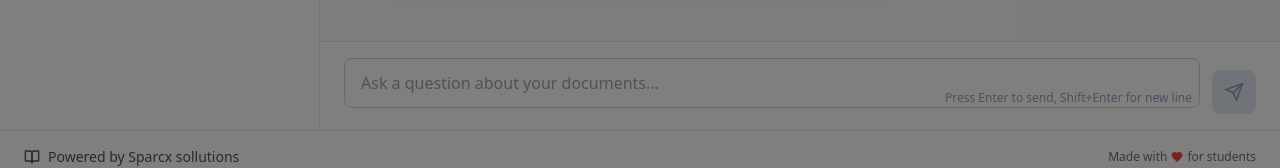
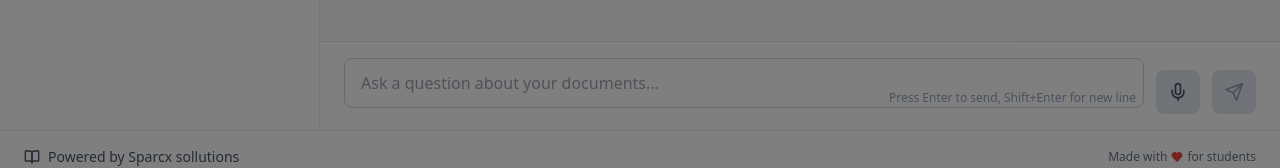
Before and after one commit to inno-vin/studymate-frontend, a React (Create React App) app: page / in a window 1280 px wide. Shown: the part 617-785 px from the top of the page. Built offline with nearby package versions, Linux system fonts and the light colour scheme.

Commit message:
Update ChatInterface.js

```diff
--- a/src/components/ChatInterface.js
+++ b/src/components/ChatInterface.js
@@ -1,13 +1,15 @@
 import React, { useState, useRef, useEffect } from 'react';
 import { motion, AnimatePresence } from 'framer-motion';
-import { Send, Bot, FileText } from 'lucide-react';
+import { Send, Bot, FileText, Mic, MicOff } from 'lucide-react';
 import ChatMessage from './ChatMessage';
 
 const ChatInterface = ({ chatHistory, onSendMessage, isLoading, uploadedDocs }) => {
   const [message, setMessage] = useState('');
   const [isTyping, setIsTyping] = useState(false);
+  const [listening, setListening] = useState(false);
   const messagesEndRef = useRef(null);
   const textareaRef = useRef(null);
+  const recognitionRef = useRef(null);
 
   const scrollToBottom = () => {
     messagesEndRef.current?.scrollIntoView({ behavior: 'smooth' });
@@ -30,8 +32,6 @@ const ChatInterface = ({ chatHistory, onSendMessage, isLoading, uploadedDocs })
     if (message.trim() && !isLoading) {
       onSendMessage(message.trim());
       setMessage('');
-
-      // Reset textarea height
       if (textareaRef.current) {
         textareaRef.current.style.height = 'auto';
       }
@@ -47,8 +47,6 @@ const ChatInterface = ({ chatHistory, onSendMessage, isLoading, uploadedDocs })
 
   const handleTextareaChange = (e) => {
     setMessage(e.target.value);
-
-    // Auto-resize textarea
     if (textareaRef.current) {
       textareaRef.current.style.height = 'auto';
       textareaRef.current.style.height = `${e.target.scrollHeight}px`;
@@ -60,6 +58,38 @@ const ChatInterface = ({ chatHistory, onSendMessage, isLoading, uploadedDocs })
       hour: '2-digit',
       minute: '2-digit'
     });
+  };
+
+  // 🎙️ Voice Assistant Logic
+  useEffect(() => {
+    if ('webkitSpeechRecognition' in window || 'SpeechRecognition' in window) {
+      const SpeechRecognition = window.SpeechRecognition || window.webkitSpeechRecognition;
+      recognitionRef.current = new SpeechRecognition();
+      recognitionRef.current.continuous = false;
+      recognitionRef.current.interimResults = false;
+      recognitionRef.current.lang = 'en-US';
+
+      recognitionRef.current.onresult = (event) => {
+        const transcript = event.results[0][0].transcript;
+        setMessage(transcript);
+        setListening(false);
+      };
+
+      recognitionRef.current.onend = () => {
+        setListening(false);
+      };
+    }
+  }, []);
+
+  const handleVoiceInput = () => {
+    if (!recognitionRef.current) return alert("Voice recognition not supported in this browser.");
+    if (!listening) {
+      recognitionRef.current.start();
+      setListening(true);
+    } else {
+      recognitionRef.current.stop();
+      setListening(false);
+    }
   };
 
   return (
@@ -76,7 +106,6 @@ const ChatInterface = ({ chatHistory, onSendMessage, isLoading, uploadedDocs })
               }
             </p>
           </div>
-
           {uploadedDocs.length > 0 && (
             <div className="flex items-center space-x-2">
               <FileText className="w-4 h-4 text-primary-500" />
@@ -173,6 +202,20 @@ const ChatInterface = ({ chatHistory, onSendMessage, isLoading, uploadedDocs })
             </div>
           </div>
 
+          {/* 🎙️ Voice Button */}
+          <motion.button
+            type="button"
+            onClick={handleVoiceInput}
+            whileHover={{ scale: 1.1 }}
+            whileTap={{ scale: 0.95 }}
+            className={`p-3 rounded-lg transition-all duration-200 ${
+              listening ? 'bg-red-500 text-white' : 'bg-academic-200 text-academic-600'
+            }`}
+          >
+            {listening ? <MicOff className="w-5 h-5" /> : <Mic className="w-5 h-5" />}
+          </motion.button>
+
+          {/* Send Button */}
           <motion.button
             type="submit"
             disabled={!message.trim() || isLoading}
```
